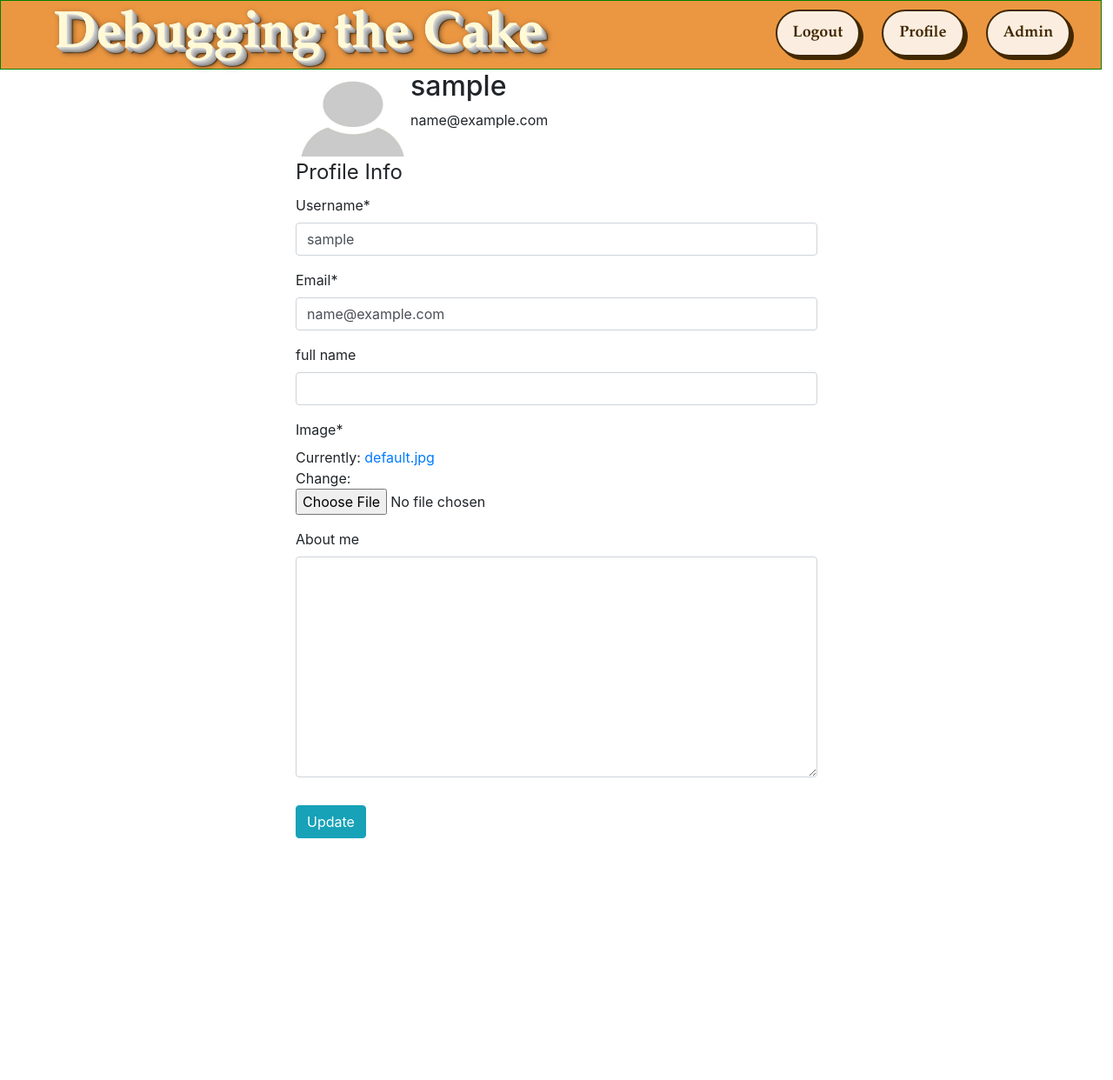
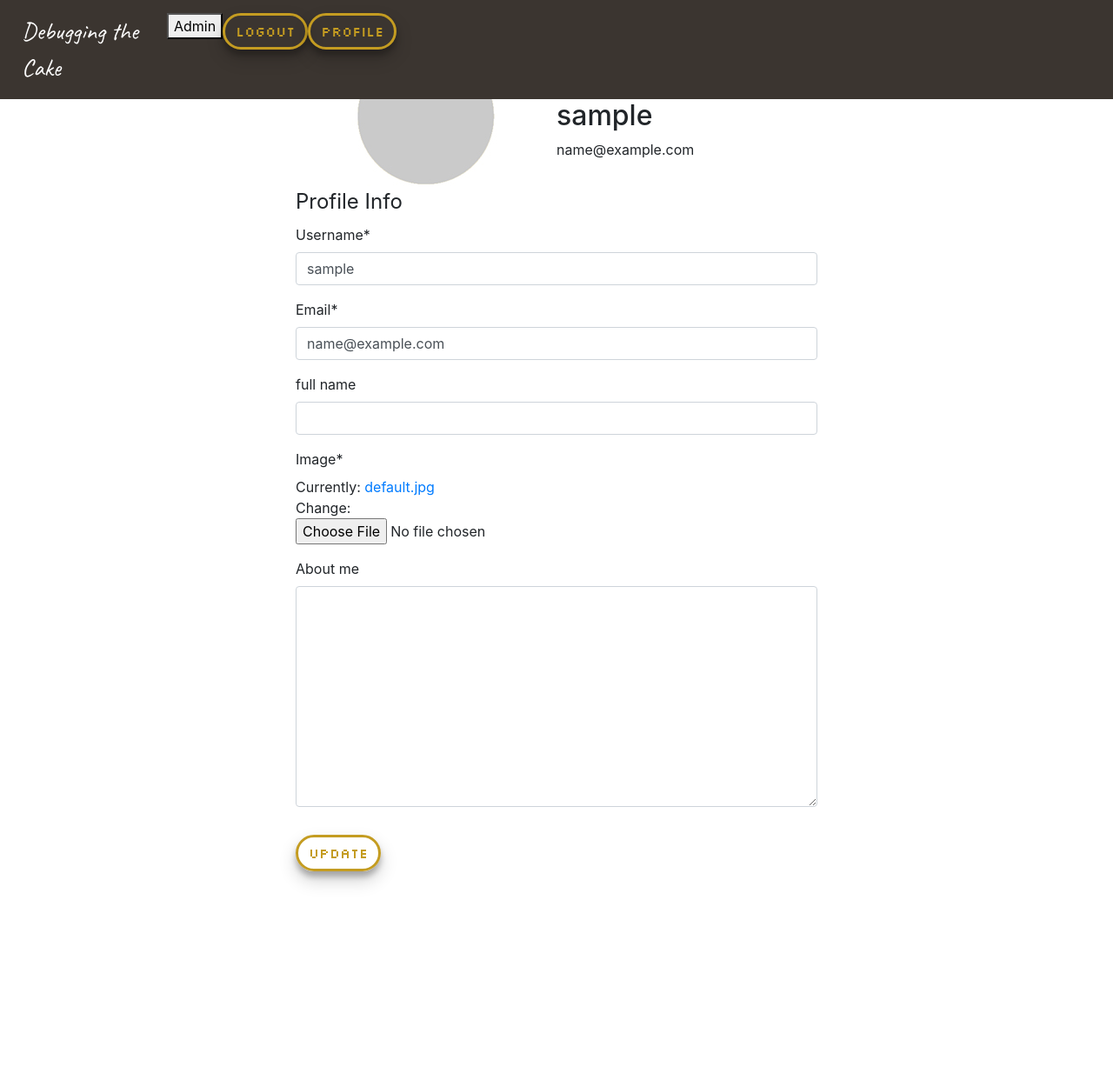
Before and after one commit to thedanoprean/debugging_cake_portal, a Django app: page /profile/ in a window 1280 px wide; the page is wider, and only the part inside the window is pictured. Shown: the top 1242 px of that part at 87% size. Before the commit the page ends 964 px from the top of that part, so only its background shows below. Run offline with Django 4.2, Linux system fonts and the light colour scheme; the visitor is signed in with stand-in values (Sample User, id 1); some libraries are stand-ins or nearby versions.

Commit message:
fix: adeed profile button

```diff
--- a/debugging_cake_portal/static/styles/style.css
+++ b/debugging_cake_portal/static/styles/style.css
@@ -1,44 +1,73 @@
-.leftDiv {
-    position: relative;
-    top: 0px;
-    border: 1px solid green;
-    padding: 50px;
-    float: left;
-    width: 7%;
-    height: 792px;
-    text-align: left;
-    font-family:Garamond, serif;
-    line-height:1em;
-    color:#fff9d6;
-    font-weight:bold;
-    font-size:18px;
-    text-shadow:0px 0px 0 rgb(231,231,231),1px 1px 0 rgb(216,216,216),2px 2px 0 rgb(202,202,202),3px 3px 0 rgb(187,187,187),4px 4px 0 rgb(173,173,173),5px 5px 0 rgb(158,158,158), 6px 6px 0 rgb(144,144,144),7px 7px 6px rgba(0,0,0,0.6),7px 7px 1px rgba(0,0,0,0.5),0px 0px 6px rgba(0,0,0,.2);
-    line-height: 150px;
-    background:#EB9742;
-}
 
-.topDiv {
-    top: 0px;
-    border: 1px solid green;
-    padding: 10px;
-    float: top;
-    width: 99%;
-    height: 80px;
-    text-align: left;
-    font-family:Garamond, serif;
-    line-height:1em;
-    color:#fff9d6;
-    font-weight:bold;
-    font-size:60px;
-    text-shadow:0px 0px 0 rgb(231,231,231),1px 1px 0 rgb(216,216,216),2px 2px 0 rgb(202,202,202),3px 3px 0 rgb(187,187,187),4px 4px 0 rgb(173,173,173),5px 5px 0 rgb(158,158,158), 6px 6px 0 rgb(144,144,144),7px 7px 6px rgba(0,0,0,0.6),7px 7px 1px rgba(0,0,0,0.5),0px 0px 6px rgba(0,0,0,.2);
-    background: #EB9742;
+
+.header {
+    width: 100%;
+    min-height: 60px;
+    display: flex;
+    background-color: #3B3530;
+    padding: 15px 0px;
 }
 
 
-img {
-    width:132px;
-    height:78px;
+.header-title{
+    width: 15%;
+    display: flex;
+    align-items:center;
+    font-family: 'Caveat', cursive;
+    font-size: 28px;
+    padding-left: 25px;
+    color: white;
 }
+
+.header-buttons{
+    width: 85%;
+    display: flex;
+    align-items:center;
+    justify-content: space-between;
+}
+
+.utility-buttons{
+    width: 20%;
+    display: flex;
+    align-items: center;
+    justify-content: space-evenly;
+}
+
+.auth-buttons {
+    width: 15%;
+    display: flex;
+    align-items: center;
+    justify-content: space-evenly;
+}
+
+
+
+.btn {
+    border: 3px solid #c49c21;
+    border-radius: 22px;
+    color: #c49c21;
+    background-color: transparent;
+    font-family: 'Silkscreen', cursive;
+    font-size: 16px;
+    box-shadow: rgba(0, 0, 0, 0.19) 0px 10px 20px, rgba(0, 0, 0, 0.23) 0px 6px 6px;
+     transition: all300ms ease;
+}
+
+.btn::before,
+.btn::after {
+  position: absolute;
+  display: block;
+  content: "";
+  width: 100%;
+  height: 100%;
+}
+
+.btn:hover {
+  box-shadow: rgba(50, 50, 93, 0.25) 0px 30px 60px -12px inset,
+    rgba(0, 0, 0, 0.3) 0px 18px 36px -18px inset;
+}
+
+
 
 .ribbon {
     width:195px;
@@ -180,74 +131,6 @@
     color: #fbeee0;
 }
 
-
-
-.AdminButton {
-  float: right;
-  background-color: #fbeee0;
-  border: 2px solid #422800;
-  border-radius: 30px;
-  box-shadow: #422800 4px 4px 0 0;
-  color: #422800;
-  cursor: pointer;
-  display: inline-block;
-  font-weight: 600;
-  font-size: 18px;
-  padding: 0 18px;
-  line-height: 50px;
-  text-align: center;
-  text-decoration: none;
-  user-select: none;
-  -webkit-user-select: none;
-  touch-action: manipulation;
-  margin-right: 25px;
-}
-
-.LogoutButton {
-  float: right;
-  background-color: #fbeee0;
-  border: 2px solid #422800;
-  border-radius: 30px;
-  box-shadow: #422800 4px 4px 0 0;
-  color: #422800;
-  cursor: pointer;
-  display: inline-block;
-  font-weight: 600;
-  font-size: 18px;
-  padding: 0 18px;
-  line-height: 50px;
-  text-align: center;
-  text-decoration: none;
-  user-select: none;
-  -webkit-user-select: none;
-  touch-action: manipulation;
-  margin-right: 25px;
-}
-
-.Debugging {
-    margin-left: 50px;
-}
-
-.profilebutton {
-  float: right;
-  background-color: #fbeee0;
-  border: 2px solid #422800;
-  border-radius: 30px;
-  box-shadow: #422800 4px 4px 0 0;
-  color: #422800;
-  cursor: pointer;
-  display: inline-block;
-  font-weight: 600;
-  font-size: 18px;
-  padding: 0 18px;
-  line-height: 50px;
-  text-align: center;
-  text-decoration: none;
-  user-select: none;
-  -webkit-user-select: none;
-  touch-action: manipulation;
-  margin-right: 25px;
-}
 
 .profile-page {
   display: flex;
--- a/debugging_cake_portal/template/base.html
+++ b/debugging_cake_portal/template/base.html
@@ -1,17 +1,26 @@
 <!DOCTYPE html>
 {% load static %}
+<html>
+
 
 <html lang="en">
+
 
 <head>
     {% block title %}
     {% endblock %}
+    <link rel="preconnect" href="https://fonts.googleapis.com">
+    <link rel="preconnect" href="https://fonts.gstatic.com" crossorigin>
+    <link href="https://fonts.googleapis.com/css2?family=Silkscreen&display=swap" rel="stylesheet">
+    <link href="https://fonts.googleapis.com/css2?family=Caveat:wght@400;500&family=Silkscreen&display=swap" rel="stylesheet">
     <meta http-equiv="content-type" content="text/html; charset=utf-8" />
-    <meta name="viewport" content="width=device-width, initial-scale=1, shrink-to-fit=no"/>
-    <link rel="stylesheet" type="text/css" href="{% static '/styles/style.css' %}"/>
+    <meta name="viewport" content="width=device-width, initial-scale=1, shrink-to-fit=no">
     <link rel="stylesheet" href="https://stackpath.bootstrapcdn.com/bootstrap/4.1.3/css/bootstrap.min.css"
           integrity="sha384-MCw98/SFnGE8fJT3GXwEOngsV7Zt27NXFoaoApmYm81iuXoPkFOJwJ8ERdknLPMO" crossorigin="anonymous"/>
+    <link rel="stylesheet" href="{% static 'styles/style.css' %}"/>
+
 </head>
+
 
 <body>
 
@@ -20,6 +29,5 @@
 
 {% endblock content %}
 
+
 </body>
-
-</html>
--- a/debugging_cake_portal/template/navbar.html
+++ b/debugging_cake_portal/template/navbar.html
@@ -1,21 +1,31 @@
 {% extends 'base.html' %}
 
 {% block content %}
-    <div class = "topDiv">
-        <span class="Debugging">Debugging the Cake</span>
+    <div class = "header">
+        <span class="header-title">Debugging the Cake</span>
     {% if request.user.is_authenticated %}
         {% if request.user.is_superuser %}
-             <a href="/admin"><button class="AdminButton" type="button">Admin</button></a>
+             <a href="/admin"><button class="admin-button" type="button">Admin</button></a>
     {% endif %}
 
     {% if request.user.is_authenticated %}
-        <a href="/profile"><button class="profilebutton">Profile</button></a>
-        <a href="/logout"><button class="LogoutButton" type="button">Logout</button></a>
+
+        <a href="/logout"><button class="logout-button btn" type="button">Logout</button></a>
+        <a href="/profile"><button class="profile-button btn" type="button">Profile</button></a>
     {% endif %}
 
     {% else %}
-            <a href="/login/"><button class = "loginButton" type="button">Login</button> </a>
-            <a href="/register/"><button class = "registerButton" type="button">Register</button></a>
+        <div class="header-buttons">
+        <div class="utility-buttons">
+            <a href="/tag/"><button class="tag-button btn">Tags</button></a>
+            <a href="/about/"><button class="about-button btn">About </button></a>
+            <a href="/users/"><button class="users-button btn">Users</button></a>
+        </div>
+        <div class="auth-buttons">
+            <a href="/login/"><button class="login-button btn">Login</button> </a>
+            <a href="/register/"><button class="register-button btn" >Register</button></a>
+        </div>
+        </div>
     {% endif %}
     </div>
 {% endblock content %}
```
Also changed, not shown: other parts of debugging_cake_portal/static/styles/style.css (+4 -82 lines), debugging_cake_portal/template/index.html (+0 -11 lines).
